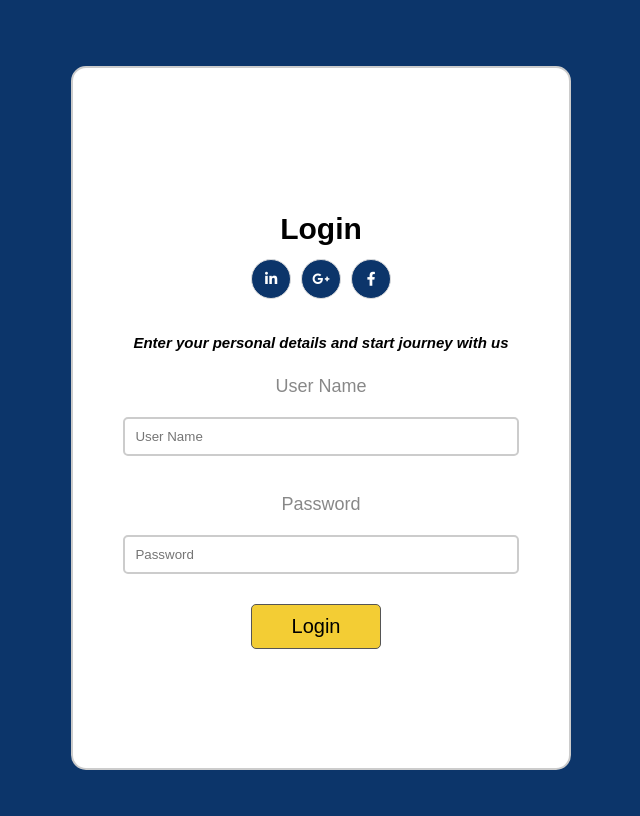
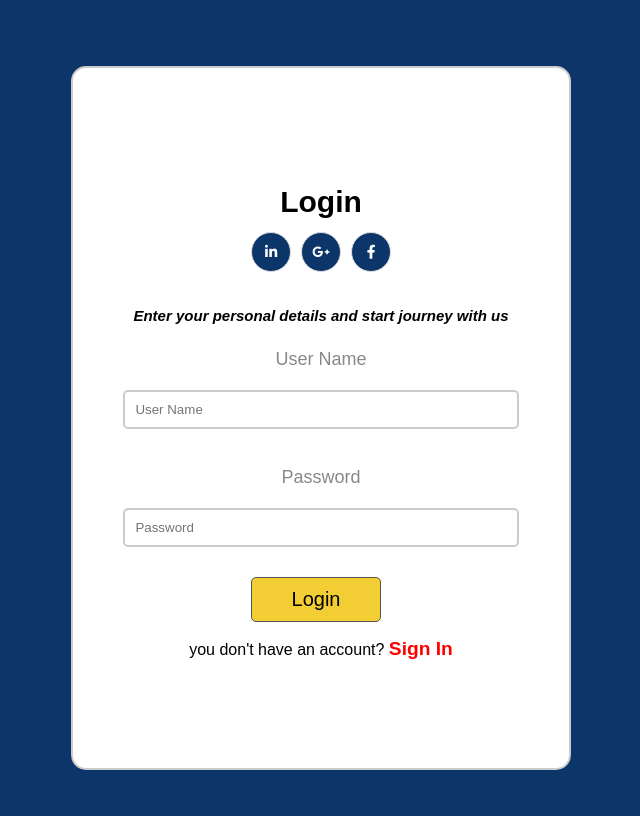
Before and after one commit to MouhamadKraytem/WaselniProject, a PHP site: page /login/index.php in a window 1280 px wide. Shown: the whole page, without its empty margins (353-993 px from the left). Run offline with PHP 8.4, Linux system fonts and the light colour scheme; some libraries are stand-ins or nearby versions.

Commit message:
sign in link

```diff
--- a/all/login/index.php
+++ b/all/login/index.php
@@ -5,7 +5,7 @@
 <html>
 <head>
 	<title>LOGIN</title>
-	<link rel="stylesheet" type="text/css" href="./loginStyles.css">
+	<link rel="stylesheet" type="text/css" href="./loginStyle.css">
 	<link rel="stylesheet" href="https://cdnjs.cloudflare.com/ajax/libs/font-awesome/6.1.1/css/all.min.css" integrity="sha512-KfkfwYDsLkIlwQp6LFnl8zNdLGxu9YAA1QvwINks4PhcElQSvqcyVLLD9aMhXd13uQjoXtEKNosOWaZqXgel0g==" crossorigin="anonymous" referrerpolicy="no-referrer" />
 </head>
 <body>
@@ -28,8 +28,8 @@
 		<input type="password" name="password" placeholder="Password"><br>
 
 		<button type="submit" name =sb>Login</button>
+		<p>you don't have an account? <a href="../signup/index.php" class=link>Sign In</a></p>
 	</form>
-
 		</div>
 </body>
 </html>
--- a/all/login/loginStyles.css
+++ b/all/login/loginStyle.css
@@ -159,3 +159,8 @@ form {
 p .sign{
 	color:blue;
 }
+p .link{
+	font-size: larger;
+	color:red;
+	font-weight: bolder;
+}
--- a/all/showtrip/getAlltrip.php
+++ b/all/showtrip/getAlltrip.php
@@ -23,7 +23,9 @@ WHERE
         SELECT 1
         FROM reservetrip rt
         WHERE rt.tripID = t.tripID AND rt.studentID = $id
-    )";
+    )
+Order By driverName ASC
+";
 
 
 
--- a/all/showtrip/showtrip.php
+++ b/all/showtrip/showtrip.php
@@ -39,7 +39,7 @@ while ($row = mysqli_fetch_array($res)) {
 
                                 <form action="" method="post">
                                     <div class="input-group mb-3">
-                                        <input type="text" name="dname"  class="form-control" placeholder="Search data">
+                                        <input type="text" name="dname"  class="form-control" placeholder="Search Driver Name">
                                         <button type="submit" class="btn btn-primary" name=search>Search</button>
                                     </div>
                                 </form>
--- a/all/signup/index.php
+++ b/all/signup/index.php
@@ -36,7 +36,7 @@ include('./signup.php');
                 <br>
 
                 <i class="fa-solid fa-lock fa-lg"></i>
-                <input type="password" id="cpass" name="cpass" placeholder="Retype Password" ><br>
+                <input type="password" id="cpass" name="cpass" placeholder="Retype Password"><br>
                 <span class="error"><?php echo isset($errors['cpassword']) ? $errors['cpassword']: '' ?></span>
                 <br>
 
```
Also changed, not shown: all/showtrip/sendRequest.php (+1 -11 lines).
